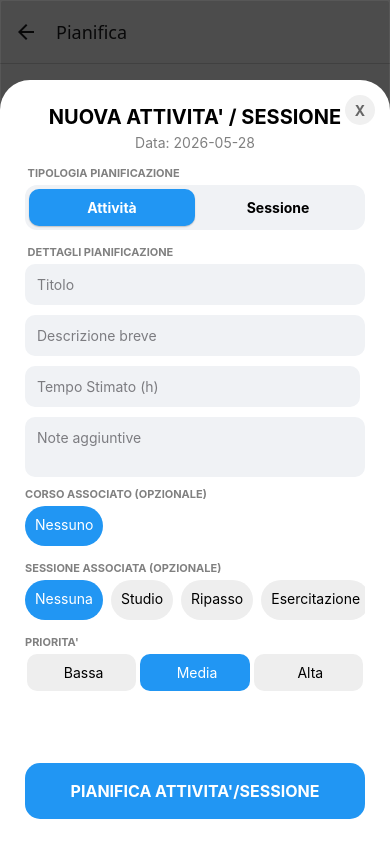
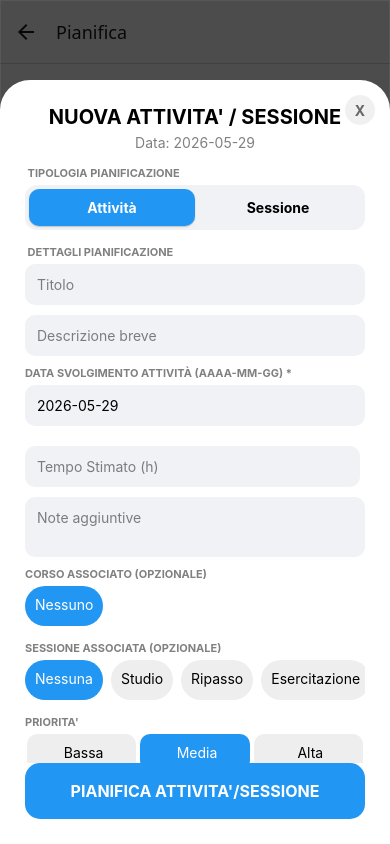
Before and after one commit to Angelo04-COP/Study-Exam-Planner, a React Native app: screen /AddScelta in a window 390 px wide. Built offline with nearby package versions, Linux system fonts and the light colour scheme.

Commit message:
aggiunta data in attività

```diff
--- a/src/components/AddTaskModal.tsx
+++ b/src/components/AddTaskModal.tsx
@@ -89,6 +89,8 @@ const AddTaskModal = ({isVisible, onClose, onSave, date, courses, taskToEdit}: A
             setStartDate(taskToEdit.startDate || taskToEdit.date);
             setEndDate(taskToEdit.endDate || '');
             setEstDays(taskToEdit.estimatedDays ? taskToEdit.estimatedDays.toString() : '');
+
+            setActivityDate(taskToEdit.date || date);
 
             //i tempi effettivi e reali vengono pre-compilati solo se l'elemento è un'attività
             if(taskToEdit.type === 'attivita') {
@@ -241,6 +243,19 @@ const AddTaskModal = ({isVisible, onClose, onSave, date, courses, taskToEdit}: A
 
                 {/*Input per la descrizione*/}
                 <TextInput placeholder="Descrizione breve" placeholderTextColor = "#7c7c80" style={styles.input} onChangeText = {setDesc} value={desc} />
+
+                {type === 'attivita' && (
+                    <View style={{ marginBottom: 10 }}>
+                    <Text style={styles.label}>DATA SVOLGIMENTO ATTIVITÀ (AAAA-MM-GG) *</Text>
+                    <TextInput
+                        placeholder="Es: 2026-05-29"
+                        placeholderTextColor="#7c7c80"
+                        style={styles.input}
+                        onChangeText={setActivityDate}
+                        value={activityDate}
+                    />
+                </View>
+                )}
 
                 {/* Selettore dell'unità di durata per le sessioni, mostrato solo se type === 'sessione' */}
                 { type === 'sessione' && (
--- a/src/screens/add/AddSceltaScreen.tsx
+++ b/src/screens/add/AddSceltaScreen.tsx
@@ -91,12 +91,13 @@ export default function SceltaAggiuntaScreen({ navigation }: { navigation: any }
     );
   }
 
+  const dataAttualeOggi = new Date().toISOString().split('T')[0];
   return (
     <View style={styles.container}>
-      {/* Ci riferiamo direttamente al componente del tuo amico passandogli le proprietà necessarie */}
+      {/* Ci riferiamo direttamente al componente passandogli la data dinamica di oggi */}
       <AddTaskModal
         isVisible={modalVisibile}
-        date="2026-05-28" // Agganciabile dinamicamente alla data del calendario[cite: 2]
+        date={dataAttualeOggi} // <-- Sostituito il valore fisso con la costante dinamica
         courses={corsi}
         onClose={handleClose}
         onSave={handleSaveTask}
```
